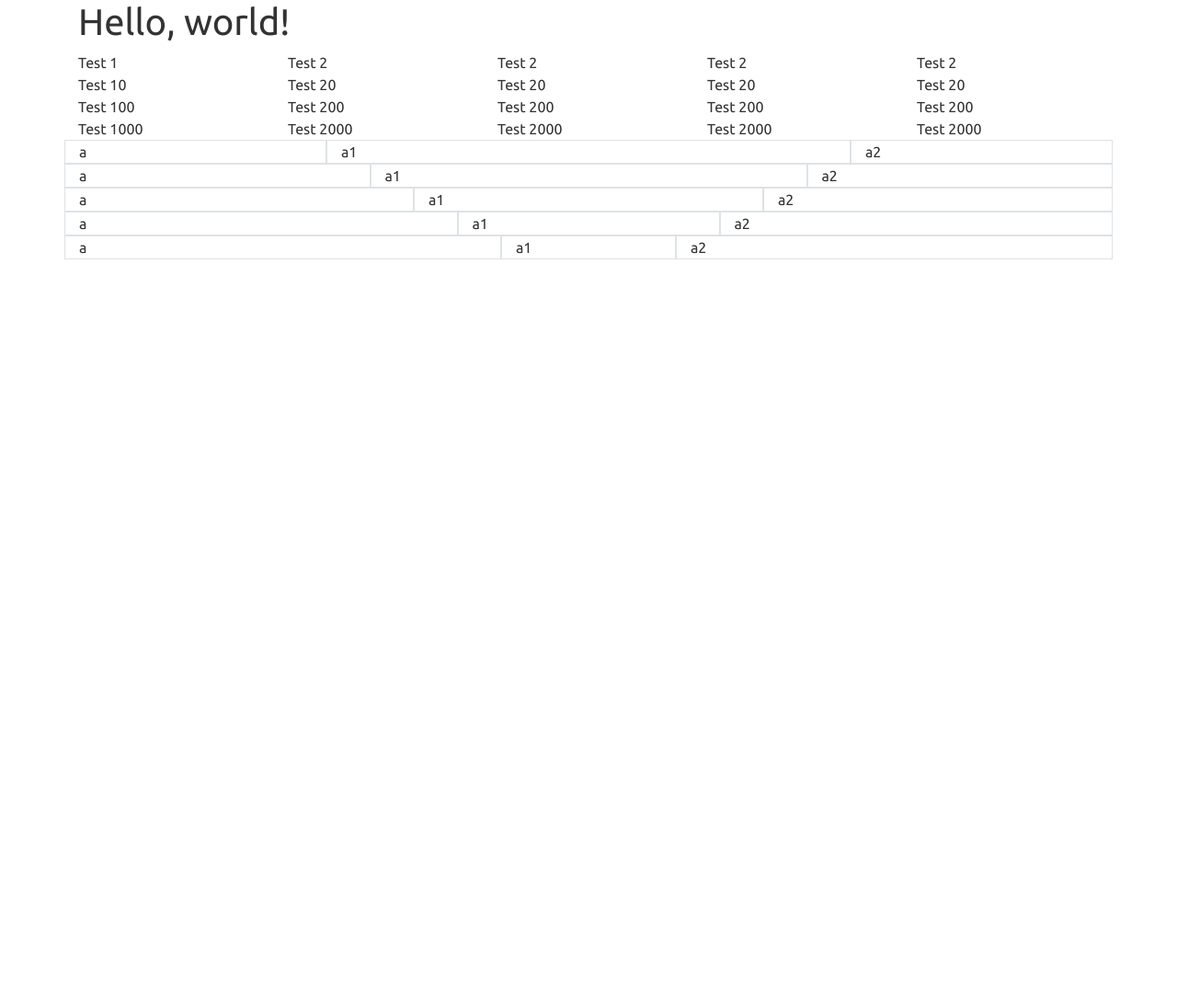
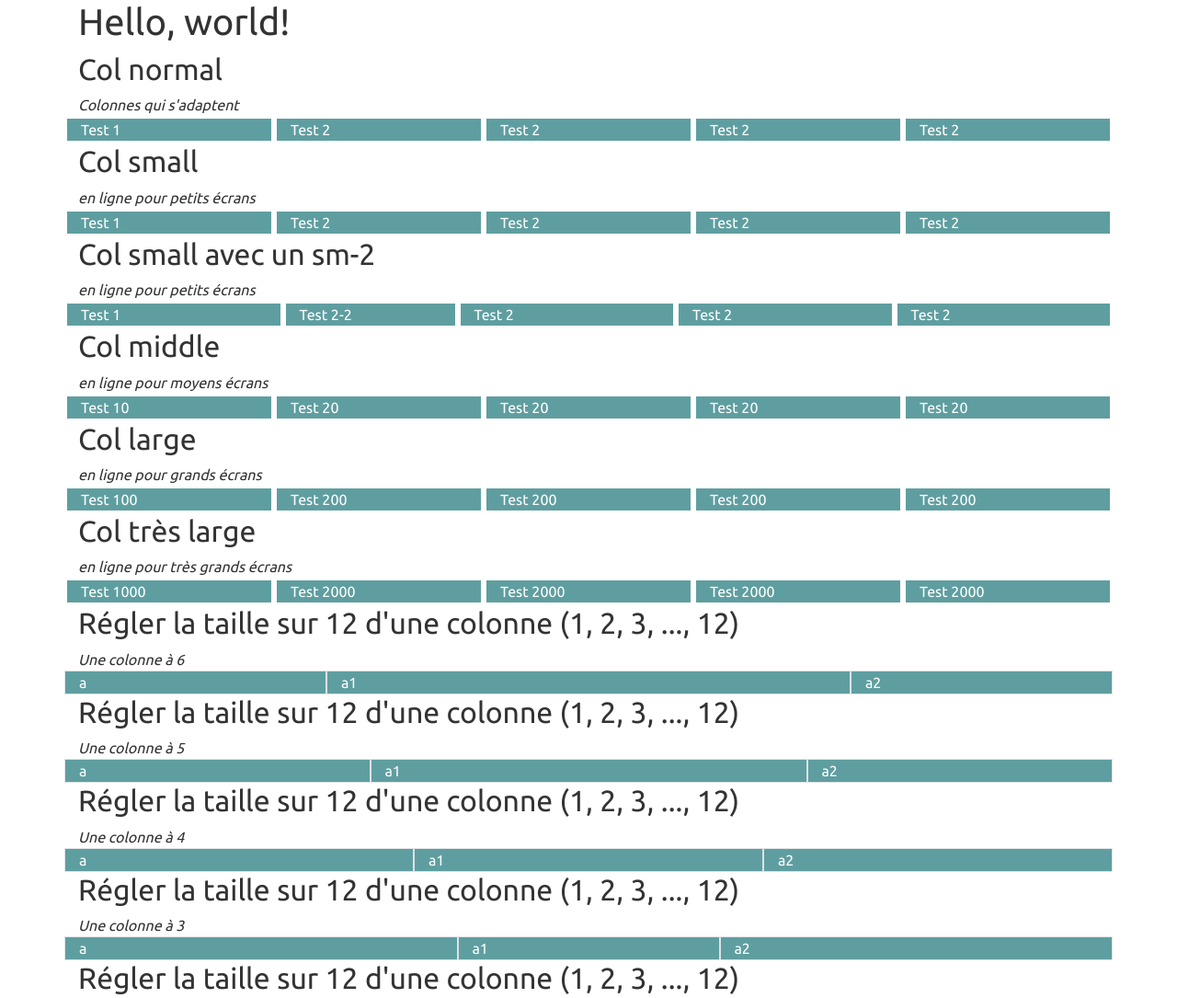
Before and after one commit to devtobecurious/formation-bootstratp-discover, a website: page 053-grid and column/index.html in a window 1280 px wide. Shown: the top 1085 px of the page at 92% size. Before the commit the page ends 800 px from the top, so only its background shows below. Drawn offline with nearby package versions, Linux system fonts and the light colour scheme; files whose address does not match are found by name.

Commit message:
working on grid

```diff
--- a/053-grid and column/index.html
+++ b/053-grid and column/index.html
@@ -9,6 +9,14 @@
     <link rel="stylesheet" href="node_modules/bootstrap/dist/css/bootstrap.min.css">
 
     <title>Hello, world!</title>
+
+    <style>
+        .row > * {
+            background-color:cadetblue;
+            color: white;
+            border: 0.2em solid white;
+        }
+    </style>
   </head>
   <body>
 
@@ -16,6 +24,28 @@
     <main role="main" class="container">
         <h1>Hello, world!</h1>
 
+        <h2>Col normal</h2>
+        <i>Colonnes qui s'adaptent</i>
+        <div class="row">
+            <div class="col">
+                Test 1
+            </div>
+            <div class="col">
+                Test 2
+            </div>
+            <div class="col">
+                Test 2
+            </div>
+            <div class="col">
+                Test 2
+            </div>
+            <div class="col">
+                Test 2
+            </div>
+        </div>
+
+        <h2>Col small</h2>
+        <i>en ligne pour petits écrans</i>
         <div class="row">
             <div class="col-sm">
                 Test 1
@@ -34,7 +64,29 @@
             </div>
         </div>
 
+        <h2>Col small avec un sm-2</h2>
+        <i>en ligne pour petits écrans</i>
+        <div class="row">
+            <div class="col-sm">
+                Test 1
+            </div>
+            <div class="col-sm-2">
+                Test 2-2
+            </div>
+            <div class="col-sm">
+                Test 2
+            </div>
+            <div class="col-sm">
+                Test 2
+            </div>
+            <div class="col-sm">
+                Test 2
+            </div>
+        </div>
+
         <!-- mobile first : middle size -->
+        <h2>Col middle</h2>
+        <i>en ligne pour moyens écrans</i>
         <div class="row">
             <div class="col-md">
                 Test 10
@@ -54,6 +106,8 @@
         </div>
 
         <!-- mobile first : large size -->
+        <h2>Col large</h2>
+        <i>en ligne pour grands écrans</i>
         <div class="row">
             <div class="col-lg">
                 Test 100
@@ -73,7 +127,8 @@
         </div>
 
 
-        <!-- mobile first : xl size -->
+        <h2>Col très large</h2>
+        <i>en ligne pour très grands écrans</i>
         <div class="row">
             <div class="col-xl">
                 Test 1000
@@ -92,30 +147,40 @@
             </div>
         </div>
 
+        <h2>Régler la taille sur 12 d'une colonne (1, 2, 3, ..., 12)</h2>
+        <i>Une colonne à 6</i>
         <div class="row">
             <div class="col border">a</div>
             <div class="col-6 border">a1</div>
             <div class="col border">a2</div>
         </div>
 
+        <h2>Régler la taille sur 12 d'une colonne (1, 2, 3, ..., 12)</h2>
+        <i>Une colonne à 5</i>
         <div class="row">
             <div class="col border">a</div>
             <div class="col-5 border">a1</div>
             <div class="col border">a2</div>
         </div>
 
+        <h2>Régler la taille sur 12 d'une colonne (1, 2, 3, ..., 12)</h2>
+        <i>Une colonne à 4</i>
         <div class="row">
             <div class="col border">a</div>
             <div class="col-4 border">a1</div>
             <div class="col border">a2</div>
         </div>
 
+        <h2>Régler la taille sur 12 d'une colonne (1, 2, 3, ..., 12)</h2>
+        <i>Une colonne à 3</i>
         <div class="row">
             <div class="col border">a</div>
             <div class="col-3 border">a1</div>
             <div class="col border">a2</div>
         </div>
 
+        <h2>Régler la taille sur 12 d'une colonne (1, 2, 3, ..., 12)</h2>
+        <i>Une colonne à 2</i>
         <div class="row">
             <div class="col border">a</div>
             <div class="col-2 border">a1</div>
```
